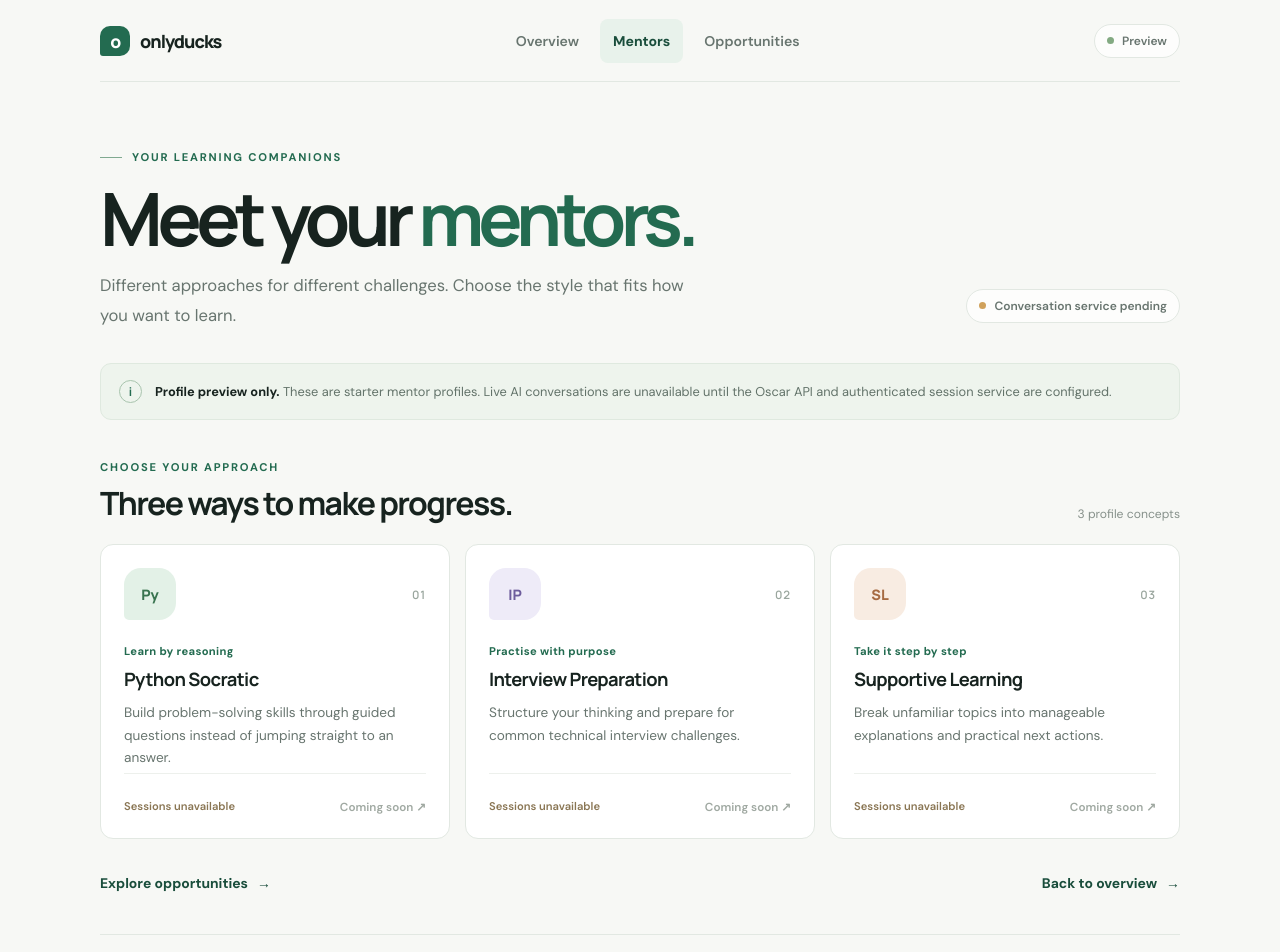
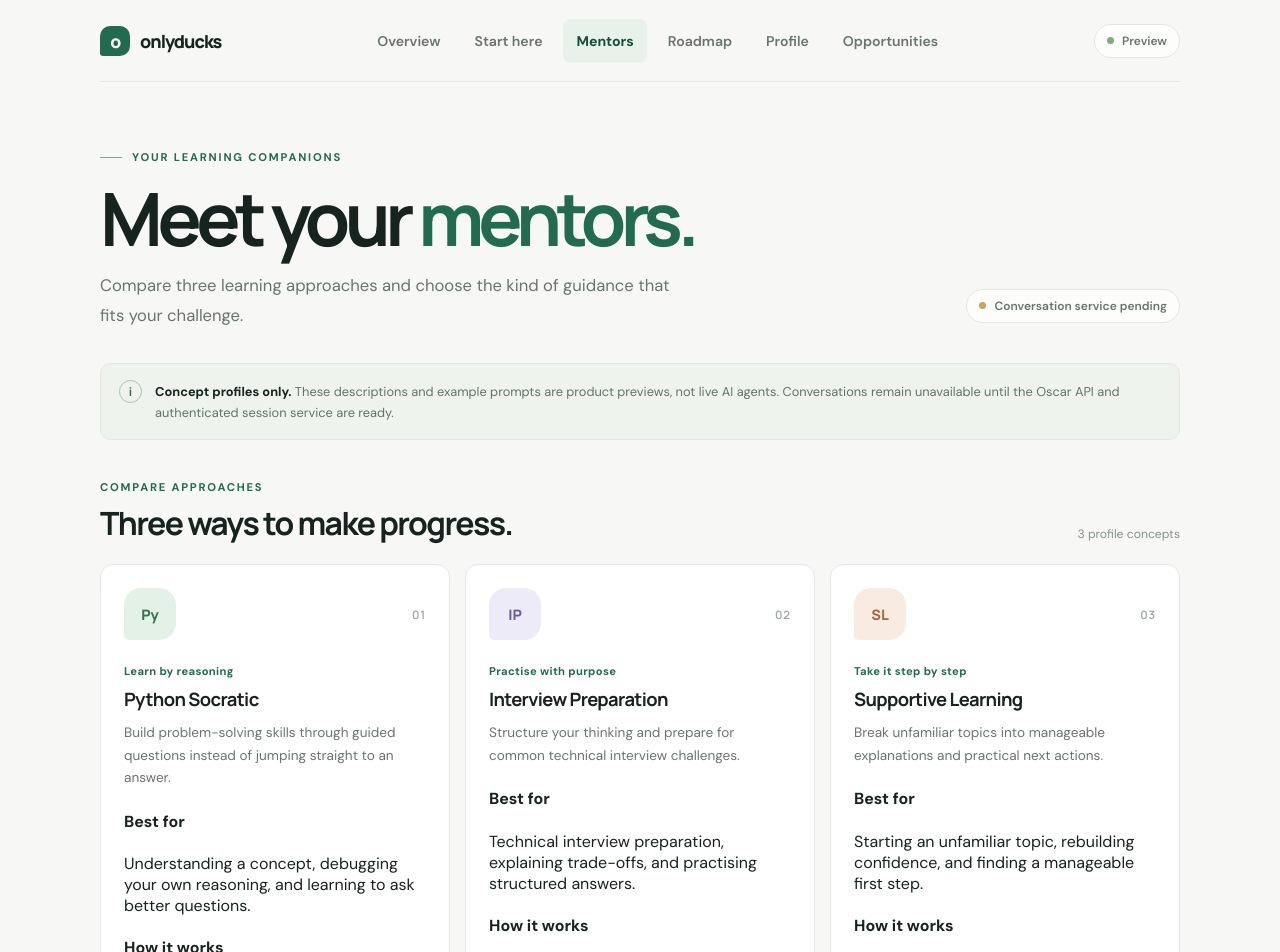
Before and after one commit to CWM-du/OnlyDucks, a Next.js app: page /mentors in a window 1280 px wide. Shown: the top 952 px of the page. Built offline with nearby package versions, Linux system fonts and the light colour scheme.

Commit message:
feat(DEV03): expand mentor comparison directory

```diff
--- a/src/app/mentors/page.tsx
+++ b/src/app/mentors/page.tsx
@@ -1,42 +1,25 @@
 import Link from 'next/link';
 
 const mentorProfiles = [
-  { slug: 'python-socratic', number: '01', name: 'Python Socratic', focus: 'Learn by reasoning', description: 'Build problem-solving skills through guided questions instead of jumping straight to an answer.', initials: 'Py', tone: 'mint' },
-  { slug: 'interview-prep', number: '02', name: 'Interview Preparation', focus: 'Practise with purpose', description: 'Structure your thinking and prepare for common technical interview challenges.', initials: 'IP', tone: 'lavender' },
-  { slug: 'supportive-learning', number: '03', name: 'Supportive Learning', focus: 'Take it step by step', description: 'Break unfamiliar topics into manageable explanations and practical next actions.', initials: 'SL', tone: 'peach' },
+  { slug: 'python-socratic', number: '01', name: 'Python Socratic', focus: 'Learn by reasoning', description: 'Build problem-solving skills through guided questions instead of jumping straight to an answer.', initials: 'Py', tone: 'mint', bestFor: 'Understanding a concept, debugging your own reasoning, and learning to ask better questions.', approach: 'A question-led style: clarify what you know, inspect assumptions, then work towards an answer in small steps.', prompt: 'Help me reason through a Python problem without giving me the solution immediately.' },
+  { slug: 'interview-prep', number: '02', name: 'Interview Preparation', focus: 'Practise with purpose', description: 'Structure your thinking and prepare for common technical interview challenges.', initials: 'IP', tone: 'lavender', bestFor: 'Technical interview preparation, explaining trade-offs, and practising structured answers.', approach: 'A focused practice style: define the problem, communicate constraints, compare approaches, and reflect on trade-offs.', prompt: 'Give me a practice interview question and help me structure my answer.' },
+  { slug: 'supportive-learning', number: '03', name: 'Supportive Learning', focus: 'Take it step by step', description: 'Break unfamiliar topics into manageable explanations and practical next actions.', initials: 'SL', tone: 'peach', bestFor: 'Starting an unfamiliar topic, rebuilding confidence, and finding a manageable first step.', approach: 'A paced explanatory style: begin with plain language, connect ideas to examples, and finish with one achievable action.', prompt: 'Explain a difficult technical topic in small steps, checking my understanding as we go.' },
 ];
 
 export default function MentorsPage() {
   return (
     <main className="app-shell">
-      <header className="topbar">
-        <Link className="brand" href="/" aria-label="OnlyDucks home"><span className="brand-mark">o</span>onlyducks</Link>
-        <nav className="main-nav" aria-label="Main navigation"><Link className="nav-link" href="/">Overview</Link><Link className="nav-link nav-link-active" href="/mentors" aria-current="page">Mentors</Link><Link className="nav-link" href="/feed">Opportunities</Link></nav>
-        <span className="environment-pill"><span className="status-dot" /> Preview</span>
-      </header>
-
-      <section className="page-intro">
-        <p className="eyebrow"><span className="eyebrow-line" /> YOUR LEARNING COMPANIONS</p>
-        <div className="intro-title-row"><div><h1>Meet your <span className="heading-accent">mentors.</span></h1><p className="hero-copy">Different approaches for different challenges. Choose the style that fits how you want to learn.</p></div><span className="availability-pill"><span className="status-dot status-dot-muted" /> Conversation service pending</span></div>
+      <header className="topbar"><Link className="brand" href="/" aria-label="OnlyDucks home"><span className="brand-mark">o</span>onlyducks</Link><nav className="main-nav" aria-label="Main navigation"><Link className="nav-link" href="/">Overview</Link><Link className="nav-link" href="/welcome">Start here</Link><Link className="nav-link nav-link-active" href="/mentors" aria-current="page">Mentors</Link><Link className="nav-link" href="/roadmap">Roadmap</Link><Link className="nav-link" href="/profile">Profile</Link><Link className="nav-link" href="/feed">Opportunities</Link></nav><span className="environment-pill"><span className="status-dot" /> Preview</span></header>
+      <section className="page-intro"><p className="eyebrow"><span className="eyebrow-line" /> YOUR LEARNING COMPANIONS</p><div className="intro-title-row"><div><h1>Meet your <span className="heading-accent">mentors.</span></h1><p className="hero-copy">Compare three learning approaches and choose the kind of guidance that fits your challenge.</p></div><span className="availability-pill"><span className="status-dot status-dot-muted" /> Conversation service pending</span></div></section>
+      <section className="mentor-notice" role="note"><span className="notice-icon" aria-hidden="true">i</span><p><strong>Concept profiles only.</strong> These descriptions and example prompts are product previews, not live AI agents. Conversations remain unavailable until the Oscar API and authenticated session service are ready.</p></section>
+      <section className="section-block mentor-section" aria-labelledby="mentors-heading"><div className="section-heading"><div><p className="eyebrow">COMPARE APPROACHES</p><h2 id="mentors-heading">Three ways to make progress.</h2></div><span className="section-note">3 profile concepts</span></div>
+        <div className="mentor-grid">{mentorProfiles.map((mentor) => <article className="mentor-card mentor-directory-card" key={mentor.slug}>
+          <div className="mentor-card-top"><span className={`mentor-avatar mentor-avatar-${mentor.tone}`}>{mentor.initials}</span><span className="module-number">{mentor.number}</span></div><p className="mentor-focus">{mentor.focus}</p><h3>{mentor.name}</h3><p className="mentor-description">{mentor.description}</p>
+          <div className="mentor-detail"><h4>Best for</h4><p>{mentor.bestFor}</p><h4>How it works</h4><p>{mentor.approach}</p><h4>Example question</h4><blockquote>{mentor.prompt}</blockquote></div>
+          <div className="mentor-card-footer"><span className="unavailable-label">Sessions unavailable</span><span className="disabled-action" aria-disabled="true">Coming soon</span></div>
+        </article>)}</div>
       </section>
-
-      <section className="mentor-notice" aria-live="polite"><span className="notice-icon" aria-hidden="true">i</span><p><strong>Profile preview only.</strong> These are starter mentor profiles. Live AI conversations are unavailable until the Oscar API and authenticated session service are configured.</p></section>
-
-      <section className="section-block mentor-section" aria-labelledby="mentors-heading">
-        <div className="section-heading"><div><p className="eyebrow">CHOOSE YOUR APPROACH</p><h2 id="mentors-heading">Three ways to make progress.</h2></div><span className="section-note">3 profile concepts</span></div>
-        <div className="mentor-grid">
-          {mentorProfiles.map((mentor) => (
-            <article className="mentor-card" key={mentor.slug}>
-              <div className="mentor-card-top"><span className={`mentor-avatar mentor-avatar-${mentor.tone}`}>{mentor.initials}</span><span className="module-number">{mentor.number}</span></div>
-              <p className="mentor-focus">{mentor.focus}</p>
-              <h3>{mentor.name}</h3>
-              <p className="mentor-description">{mentor.description}</p>
-              <div className="mentor-card-footer"><span className="unavailable-label">Sessions unavailable</span><span className="disabled-action" aria-disabled="true">Coming soon <span aria-hidden="true">↗</span></span></div>
-            </article>
-          ))}
-        </div>
-      </section>
-      <div className="page-bottom-nav"><Link className="text-link" href="/feed">Explore opportunities <span aria-hidden="true">→</span></Link><Link className="text-link" href="/">Back to overview <span aria-hidden="true">→</span></Link></div>
+      <div className="page-bottom-nav"><Link className="text-link" href="/roadmap">Build a learning path <span aria-hidden="true">→</span></Link><Link className="text-link" href="/profile">Create your profile <span aria-hidden="true">→</span></Link></div>
       <footer className="site-footer"><Link className="footer-brand" href="/">onlyducks</Link><span>Learning, with a next step in mind.</span><span>Early preview</span></footer>
     </main>
   );
```
